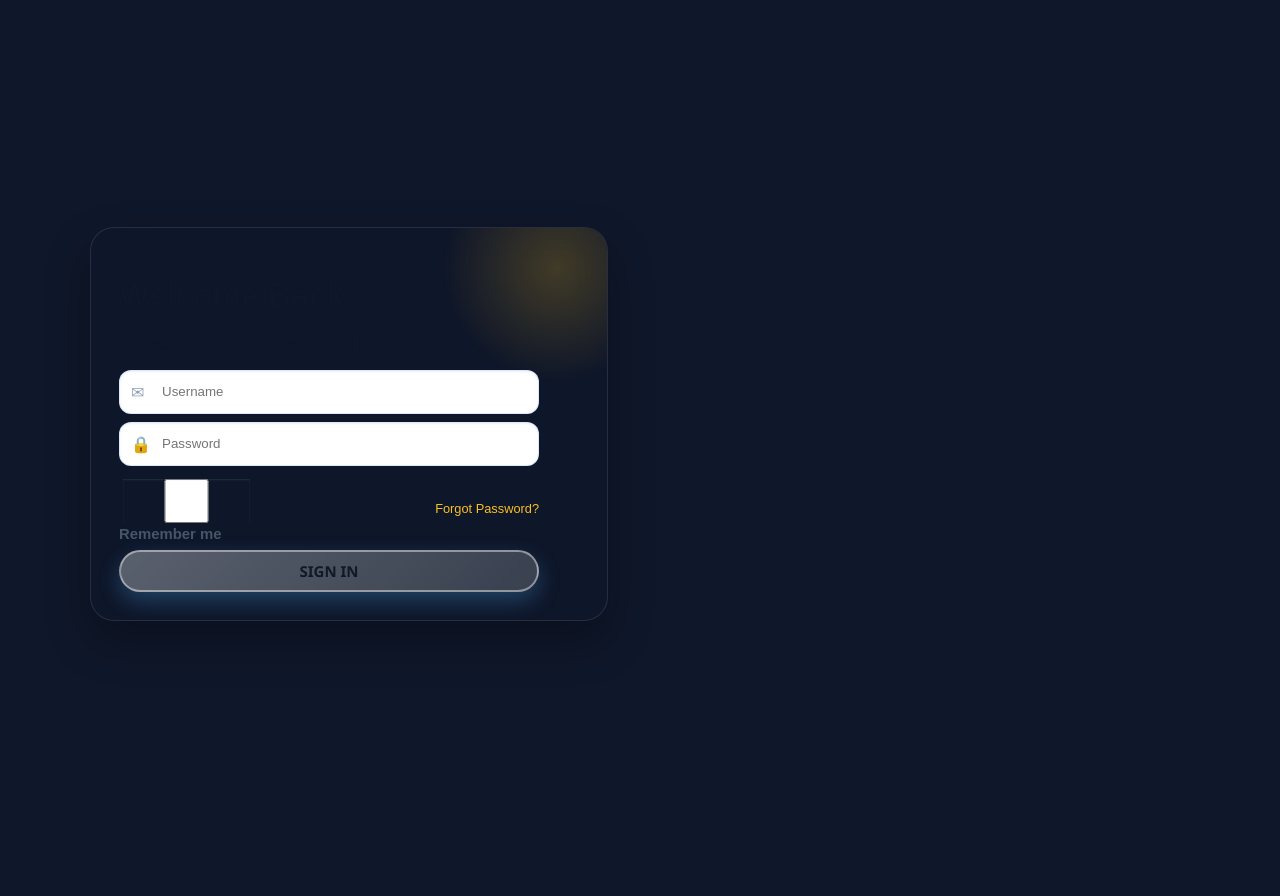
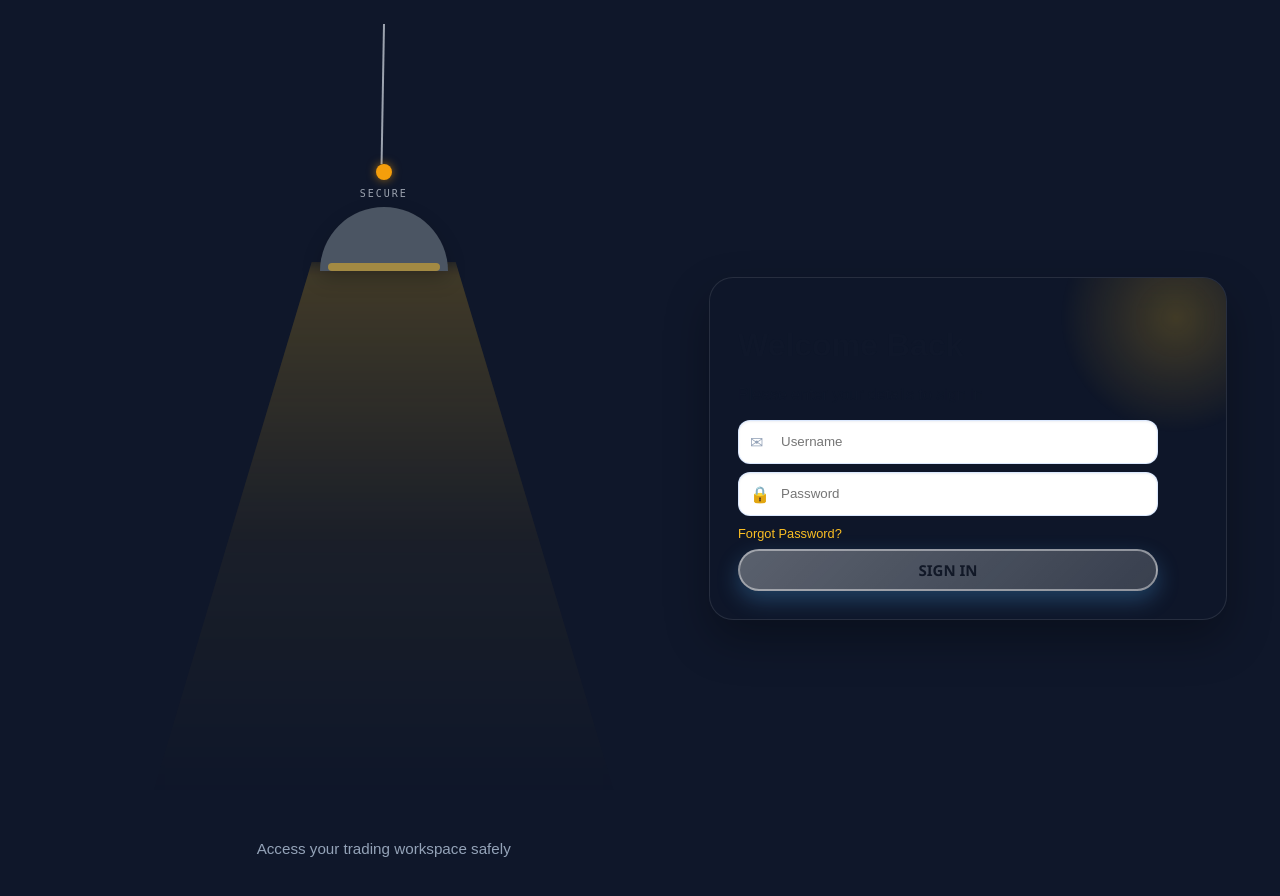
Before and after one commit to rehanfarooq47us-cpu/kamran-traders, a Flask app: page / in a window 1280 px wide. Before the commit the page ends 621 px from the top, so only its background shows below. Run offline with Flask 3, Linux system fonts and the light colour scheme.

Commit message:
updated code

```diff
--- a/app.py
+++ b/app.py
@@ -5,6 +5,12 @@ from datetime import datetime
 from flask import Flask, abort, flash, g, has_app_context, jsonify, redirect, render_template, request, session, url_for
 
 app = Flask(__name__)
+
+
+@app.after_request
+def add_viewport_header(response):
+    response.headers["X-View-Mode"] = "desktop"
+    return response
 app.config["SECRET_KEY"] = os.environ.get("SECRET_KEY", "dev-secret")
 DATABASE = os.path.join(app.root_path, "inventory.db")
 
--- a/static/style.css
+++ b/static/style.css
@@ -1031,6 +1031,35 @@ body.theme-dark .progress-row strong {
   animation: pulse 4s ease-in-out infinite;
 }
 
+@keyframes lampSwing {
+  0%, 100% {
+    transform: rotate(0deg);
+  }
+  50% {
+    transform: rotate(3deg);
+  }
+}
+
+@keyframes lampKnobPulse {
+  0%, 100% {
+    transform: scale(1);
+  }
+  50% {
+    transform: scale(1.16);
+  }
+}
+
+@keyframes lampBeamPulse {
+  0%, 100% {
+    opacity: 0.8;
+    transform: translateY(0);
+  }
+  50% {
+    opacity: 1;
+    transform: translateY(-4px);
+  }
+}
+
 .lamp-panel {
   position: relative;
   min-height: 520px;
@@ -1061,6 +1090,7 @@ body.theme-dark .progress-row strong {
   background: #9ca3af;
   transform-origin: top;
   transition: height 0.3s ease;
+  animation: lampSwing 3s ease-in-out infinite;
 }
 
 .lamp-knob {
@@ -1070,6 +1100,7 @@ body.theme-dark .progress-row strong {
   border-radius: 50%;
   box-shadow: 0 0 10px rgba(245, 158, 11, 0.6);
   transition: transform 0.3s ease;
+  animation: lampKnobPulse 2.2s ease-in-out infinite;
 }
 
 .lamp-string span {
@@ -1124,6 +1155,7 @@ body.theme-dark .progress-row strong {
   clip-path: polygon(35% 0%, 65% 0%, 100% 100%, 0% 100%);
   opacity: 1;
   transition: opacity 0.35s ease, transform 0.35s ease;
+  animation: lampBeamPulse 2.6s ease-in-out infinite;
 }
 
 .login-help {
--- a/templates/admin_dashboard.html
+++ b/templates/admin_dashboard.html
@@ -2,7 +2,7 @@
 <html lang="en">
   <head>
     <meta charset="utf-8">
-    <meta name="viewport" content="width=device-width, initial-scale=1">
+    <meta name="viewport" content="width=1280, initial-scale=1, viewport-fit=cover, minimum-scale=1">
     <title>Admin Dashboard</title>
     <link rel="stylesheet" href="{{ url_for('static', filename='style.css') }}">
   </head>
--- a/templates/customers.html
+++ b/templates/customers.html
@@ -2,7 +2,7 @@
 <html lang="en">
   <head>
     <meta charset="utf-8">
-    <meta name="viewport" content="width=device-width, initial-scale=1">
+    <meta name="viewport" content="width=1280, initial-scale=1, viewport-fit=cover, minimum-scale=1">
     <title>Customers - Kamran Traders</title>
     <link rel="stylesheet" href="{{ url_for('static', filename='style.css') }}">
   </head>
--- a/templates/dashboard.html
+++ b/templates/dashboard.html
@@ -2,7 +2,7 @@
 <html lang="en">
   <head>
     <meta charset="utf-8">
-    <meta name="viewport" content="width=device-width, initial-scale=1">
+    <meta name="viewport" content="width=1280, initial-scale=1, viewport-fit=cover, minimum-scale=1">
     <title>Dashboard - Kamran Traders</title>
     <link rel="stylesheet" href="{{ url_for('static', filename='style.css') }}">
   </head>
--- a/templates/expenses.html
+++ b/templates/expenses.html
@@ -2,7 +2,7 @@
 <html lang="en">
   <head>
     <meta charset="utf-8">
-    <meta name="viewport" content="width=device-width, initial-scale=1">
+    <meta name="viewport" content="width=1280, initial-scale=1, viewport-fit=cover, minimum-scale=1">
     <title>Expenses - Kamran Traders</title>
     <link rel="stylesheet" href="{{ url_for('static', filename='style.css') }}">
   </head>
--- a/templates/ledger.html
+++ b/templates/ledger.html
@@ -2,7 +2,7 @@
 <html lang="en">
   <head>
     <meta charset="utf-8">
-    <meta name="viewport" content="width=device-width, initial-scale=1">
+    <meta name="viewport" content="width=1280, initial-scale=1, viewport-fit=cover, minimum-scale=1">
     <title>Ladgure - Customer & Supplier Ledger</title>
     <link rel="stylesheet" href="{{ url_for('static', filename='style.css') }}">
   </head>
--- a/templates/login.html
+++ b/templates/login.html
@@ -2,13 +2,26 @@
 <html lang="en">
   <head>
     <meta charset="utf-8">
-    <meta name="viewport" content="width=device-width, initial-scale=1">
+    <meta name="viewport" content="width=1280, initial-scale=1, viewport-fit=cover, minimum-scale=1">
     <title>Login - Kamran Traders</title>
     <link rel="stylesheet" href="{{ url_for('static', filename='style.css') }}">
   </head>
   <body>
     <div class="login-page" id="login-root">
       <div class="login-scene">
+        <div class="lamp-panel" aria-hidden="true">
+          <div class="lamp-string">
+            <div class="lamp-line"></div>
+            <div class="lamp-knob"></div>
+            <span>Secure</span>
+          </div>
+          <div class="lamp-shade-wrap">
+            <div class="lamp-shade"></div>
+            <div class="lamp-beam"></div>
+          </div>
+          <p class="login-help">Access your trading workspace safely</p>
+        </div>
+
         <div class="login-card" id="login-card">
           <div class="login-blob"></div>
           <h1>Welcome Back</h1>
@@ -34,15 +47,11 @@
               <input type="password" name="password" placeholder="Password" required>
             </div>
             <div class="login-options">
-            <label><input type="checkbox"> Remember me</label>
               <a href="#">Forgot Password?</a>
             </div>
             <button type="submit">SIGN IN</button>
           </form>
-
-
         </div>
-
       </div>
     </div>
   </body>
--- a/templates/productions.html
+++ b/templates/productions.html
@@ -2,7 +2,7 @@
 <html lang="en">
   <head>
     <meta charset="utf-8">
-    <meta name="viewport" content="width=device-width, initial-scale=1">
+    <meta name="viewport" content="width=1280, initial-scale=1, viewport-fit=cover, minimum-scale=1">
     <title>Production - Kamran Traders</title>
     <link rel="stylesheet" href="{{ url_for('static', filename='style.css') }}">
     <style>
--- a/templates/purchases.html
+++ b/templates/purchases.html
@@ -2,7 +2,7 @@
 <html lang="en">
   <head>
     <meta charset="utf-8">
-    <meta name="viewport" content="width=device-width, initial-scale=1">
+    <meta name="viewport" content="width=1280, initial-scale=1, viewport-fit=cover, minimum-scale=1">
     <title>Purchases - Kamran Traders</title>
     <link rel="stylesheet" href="{{ url_for('static', filename='style.css') }}">
     <style>
--- a/templates/sales.html
+++ b/templates/sales.html
@@ -2,7 +2,7 @@
 <html lang="en">
   <head>
     <meta charset="utf-8">
-    <meta name="viewport" content="width=device-width, initial-scale=1">
+    <meta name="viewport" content="width=1280, initial-scale=1, viewport-fit=cover, minimum-scale=1">
     <title>Sales - Kamran Traders</title>
     <link rel="stylesheet" href="{{ url_for('static', filename='style.css') }}">
     <style>
--- a/templates/suppliers.html
+++ b/templates/suppliers.html
@@ -2,7 +2,7 @@
 <html lang="en">
   <head>
     <meta charset="utf-8">
-    <meta name="viewport" content="width=device-width, initial-scale=1">
+    <meta name="viewport" content="width=1280, initial-scale=1, viewport-fit=cover, minimum-scale=1">
     <title>Suppliers - Kamran Traders</title>
     <link rel="stylesheet" href="{{ url_for('static', filename='style.css') }}">
   </head>
```
Also changed, not shown: static/app.js (+12 -0 lines). Lines whose indentation alone changed are shown as unchanged.
